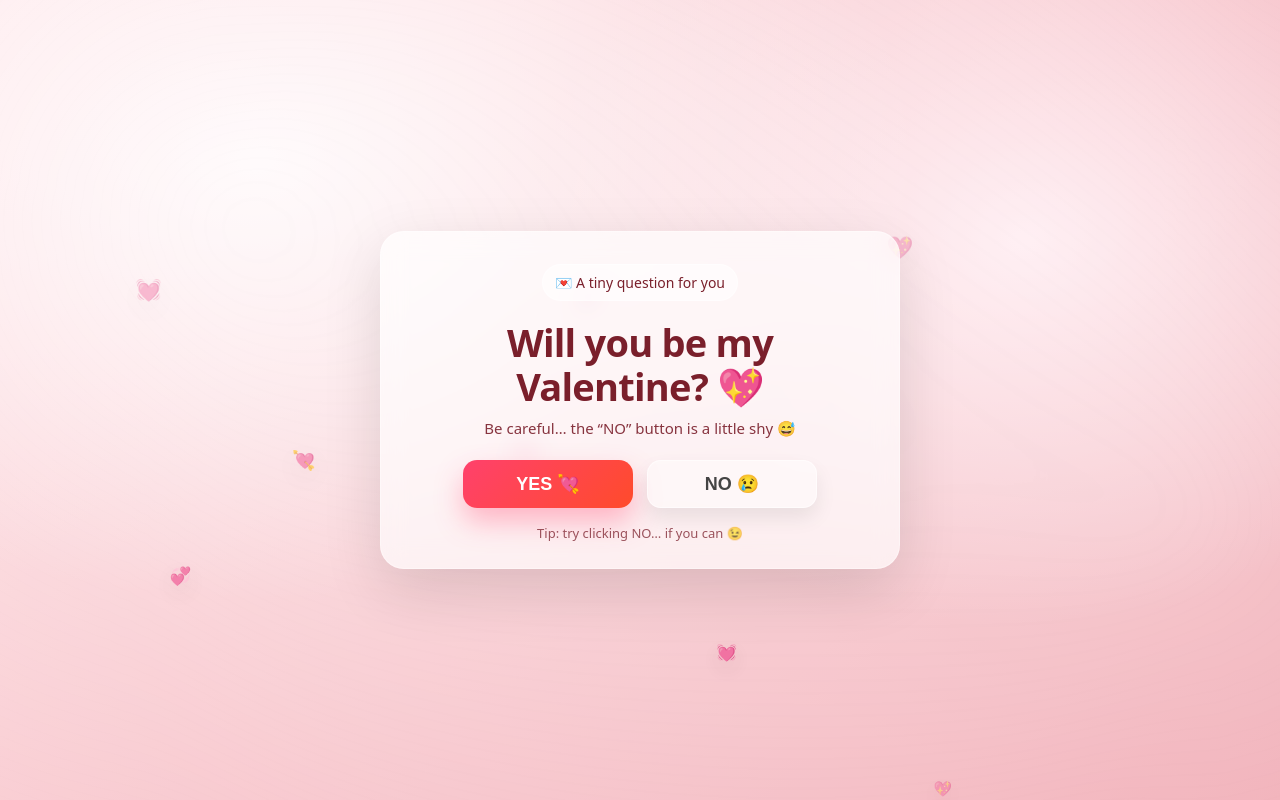
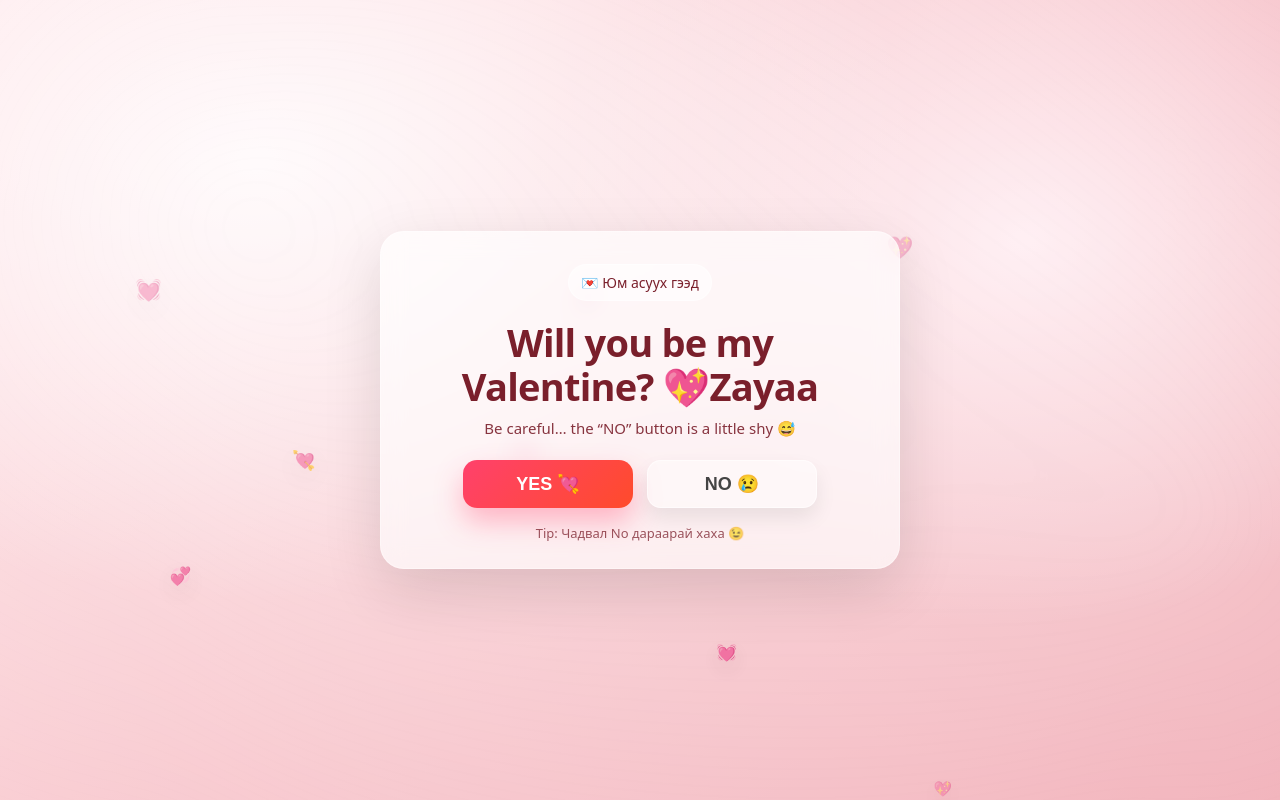
Before and after one commit to Batbaatar08/zayaa, a plain HTML site: page index.html in a window 1280 px wide. Drawn offline with Linux system fonts and the light colour scheme.

Commit message:
Update Valentine message and hints to Mongolian

```diff
--- a/index.html
+++ b/index.html
@@ -196,8 +196,8 @@
   <div class="hearts" id="hearts"></div>
 
   <div class="card" id="card">
-    <div class="badge">💌 A tiny question for you</div>
-    <h1>Will you be my Valentine? 💖</h1>
+    <div class="badge">💌 Юм асуух гээд</div>
+    <h1>Will you be my Valentine? 💖Zayaa</h1>
     <p>Be careful… the “NO” button is a little shy 😅</p>
 
     <div class="btnRow">
@@ -205,7 +205,7 @@
       <button id="noBtn">NO 😢</button>
     </div>
 
-    <div class="hint">Tip: try clicking NO… if you can 😉</div>
+    <div class="hint">Tip: Чадвал No дараарай хаха 😉</div>
   </div>
 
   <script>
```
